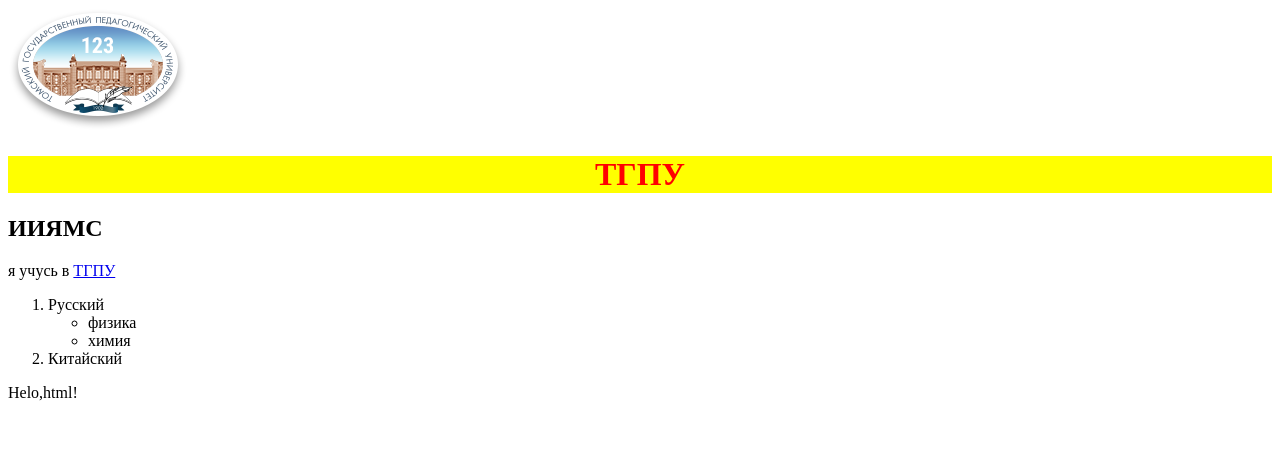
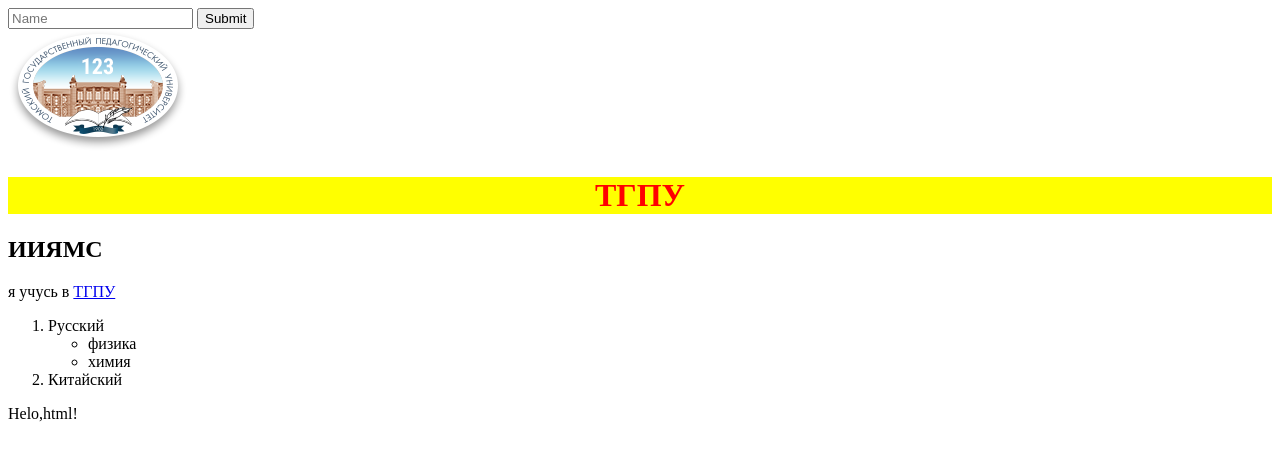
Before and after one commit to sonyallkll55/sonyallkll55.github.io, a plain HTML site: page index.html in a window 1280 px wide. Drawn offline with Linux system fonts and the light colour scheme.

Commit message:
javascript alert

```diff
--- a/index.html
+++ b/index.html
@@ -2,8 +2,19 @@
 <html>
     <head>
          <link rel="stylesheet" href="style.css">
+         <script>
+            function greet()
+            {
+                alert("hello" + document.querySelector("#name").value)
+            }
+         </script>
     </head>
     <body>
+        <form onsubmit="greet(); return false;">
+            <input type="text" placeholder="Name" id="name">
+            <input type="submit">
+        </form>
+
         <img src="gerbtspu118.png">
         <h1>ТГПУ</h1>
         <h2>ИИЯМС</h2>
```
